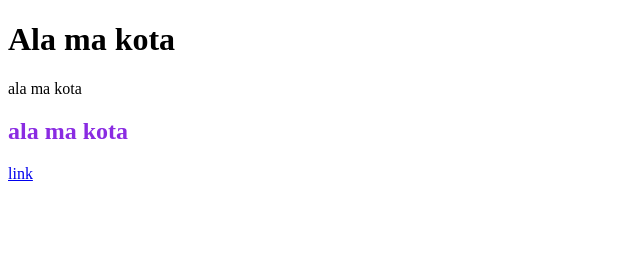
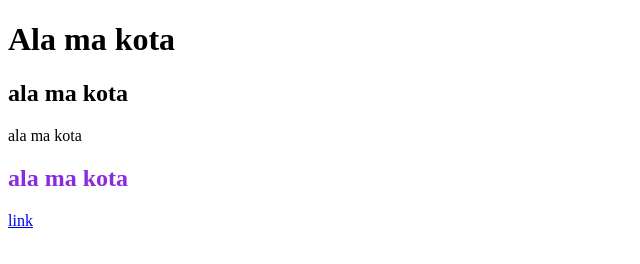
Before and after one commit to luki23445/nauka, a plain HTML site: page index.html in a window 1280 px wide. Shown: the whole page, without its empty margins (0-640 px from the left). Drawn offline with Linux system fonts and the light colour scheme.

Commit message:
dodanie h2

```diff
--- a/index.html
+++ b/index.html
@@ -8,6 +8,7 @@
 </head>
 <body>
 <h1>Ala ma kota</h1>
+<h2>ala ma kota</h2>
 <p>ala ma kota</p>
 <h2 style="color: blueviolet;">ala ma kota</h2>
 <a href="wp.pl">link</a>
```
